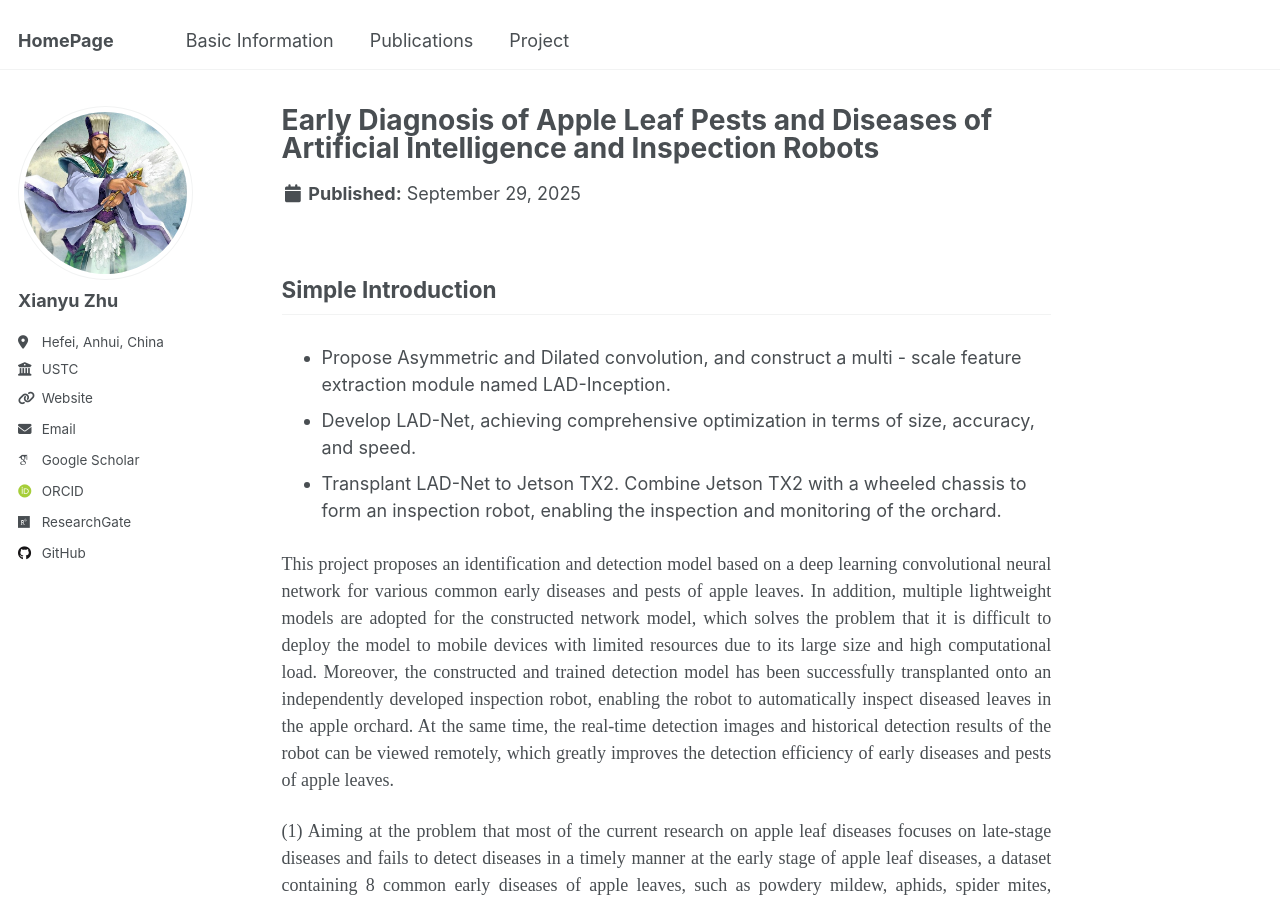
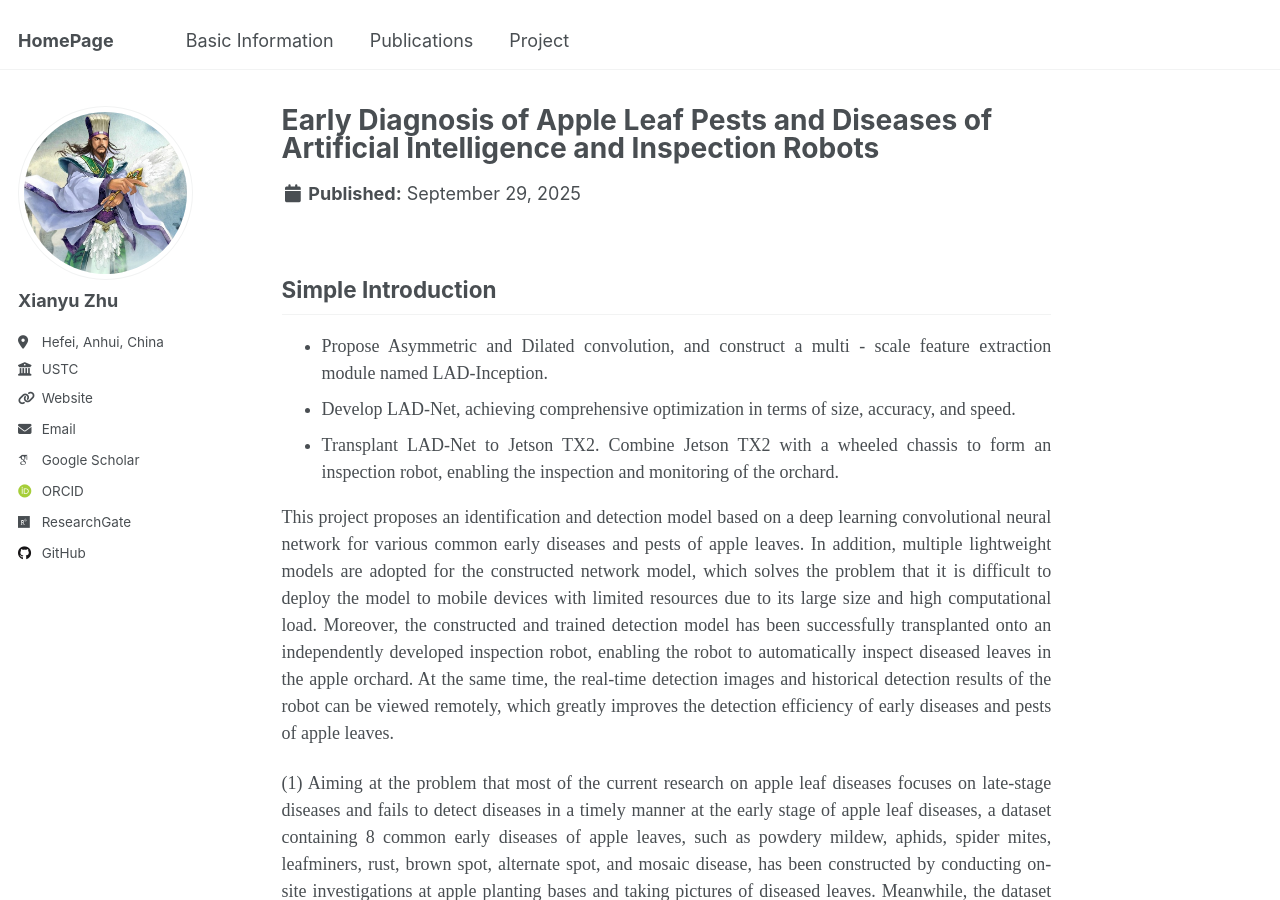
Before and after one commit to zhuxy-USTC/zhuxy-USTC.github.io, a Jekyll site: the page built from _projects/Early Diagnosis of Apple Leaf Pests and Diseases of Artificial Intelligence and Inspection Robots.md, in a window 1280 px wide and 900 px high. Built offline with Jekyll 4.4.1, drawn with Linux system fonts in a browser that asks for light colours; some web fonts are replaced.

Commit message:
Update Early Diagnosis of Apple Leaf Pests and Diseases of Artificial Intelligence and Inspection Robots.md

```diff
--- a/_projects/Early Diagnosis of Apple Leaf Pests and Diseases of Artificial Intelligence and Inspection Robots.md
+++ b/_projects/Early Diagnosis of Apple Leaf Pests and Diseases of Artificial Intelligence and Inspection Robots.md
@@ -7,16 +7,14 @@
 project_type: "Leader; Provincial Innovative Entrepreneurial Training Plan Program (2021 May to 2022 May)"
 ---
 
+<div style="text-align: justify; font-family: 'Times New Roman', Times, serif;">
 <h2>Simple Introduction</h2>
-<div style="text-align: center;">
-<ul style="display: inline-block; text-align: left;">
+<ul>
 <li>Propose Asymmetric and Dilated convolution, and construct a multi - scale feature extraction module named LAD-Inception.</li>
 <li>Develop LAD-Net, achieving comprehensive optimization in terms of size, accuracy, and speed.</li>
 <li>Transplant LAD-Net to Jetson TX2. Combine Jetson TX2 with a wheeled chassis to form an inspection robot, enabling the inspection and monitoring of the orchard.</li>
 </ul>
-</div>
 
-<div style="text-align: justify; font-family: 'Times New Roman', Times, serif;">
 <p>This project proposes an identification and detection model based on a deep learning convolutional neural network for various common early diseases and pests of apple leaves. In addition, multiple lightweight models are adopted for the constructed network model, which solves the problem that it is difficult to deploy the model to mobile devices with limited resources due to its large size and high computational load. Moreover, the constructed and trained detection model has been successfully transplanted onto an independently developed inspection robot, enabling the robot to automatically inspect diseased leaves in the apple orchard. At the same time, the real-time detection images and historical detection results of the robot can be viewed remotely, which greatly improves the detection efficiency of early diseases and pests of apple leaves.</p>
 
 <p>(1) Aiming at the problem that most of the current research on apple leaf diseases focuses on late-stage diseases and fails to detect diseases in a timely manner at the early stage of apple leaf diseases, a dataset containing 8 common early diseases of apple leaves, such as powdery mildew, aphids, spider mites, leafminers, rust, brown spot, alternate spot, and mosaic disease, has been constructed by conducting on-site investigations at apple planting bases and taking pictures of diseased leaves. Meanwhile, the dataset has been expanded to 12 times its original size through digital image processing methods, laying a good data foundation for the subsequent training of the deep learning convolutional neural network.</p>
```
